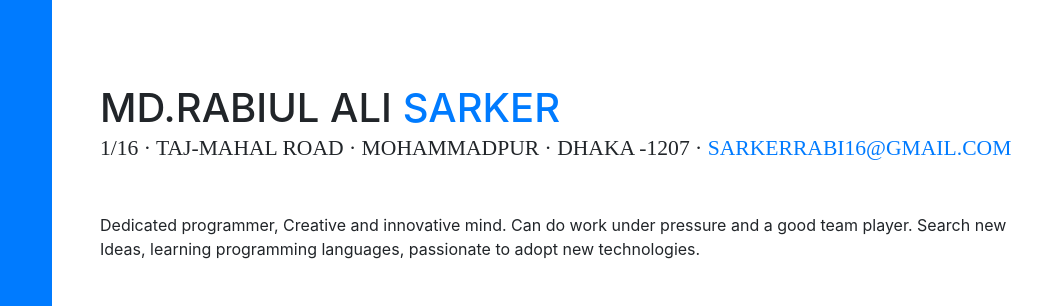
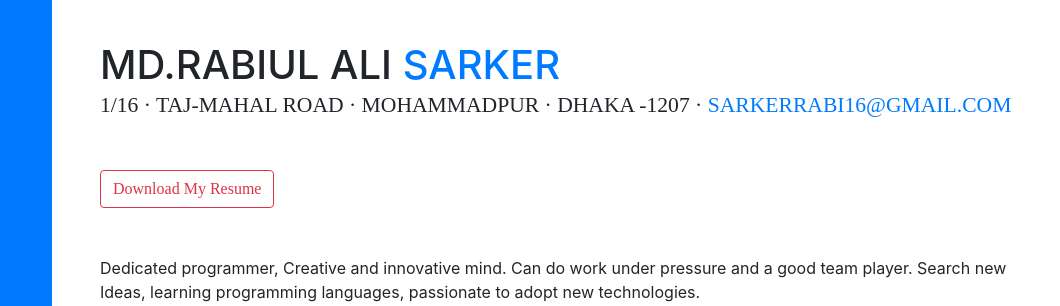
Before and after one commit to sarkerrabi/sarkerrabi.github.io, a website with bundled scripts: page index.html in a window 1280 px wide. Shown: the part 175-481 px from the top of the page, 220-1280 px from the left. Built offline with nearby package versions, Linux system fonts and the light colour scheme; a web font is replaced by a local one.

Commit message:
added a Download button

```diff
--- a/index.html
+++ b/index.html
@@ -71,9 +71,12 @@
           <div class="subheading mb-5">1/16 · Taj-Mahal road · Mohammadpur · Dhaka -1207 ·
             <a href="mailto:sarkerrabi16@gmail.com">sarkerrabi16@gmail.com</a>
           </div>
+          <div class="subheading mb-5"><button type="button" class="btn btn-outline-danger" onclick="window.open('https://drive.google.com/open?id=1G0UIA_H9Gdj0dMLv0zToG9ZzTB74YRdc','_blank')">Download My Resume</button></div>
           <p class="mb-5">Dedicated programmer, Creative and innovative mind. Can do work under pressure and a good
 team player. Search new Ideas, learning programming languages, passionate to adopt new
 technologies.</p>
+
+
           <ul class="list-inline list-social-icons mb-0">
             <li class="list-inline-item">
               <a href="https://www.facebook.com/rabiul.sarker">
@@ -100,6 +103,7 @@ technologies.</p>
                 </span>
               </a>
             </li>
+
           </ul>
         </div>
       </section>
```
